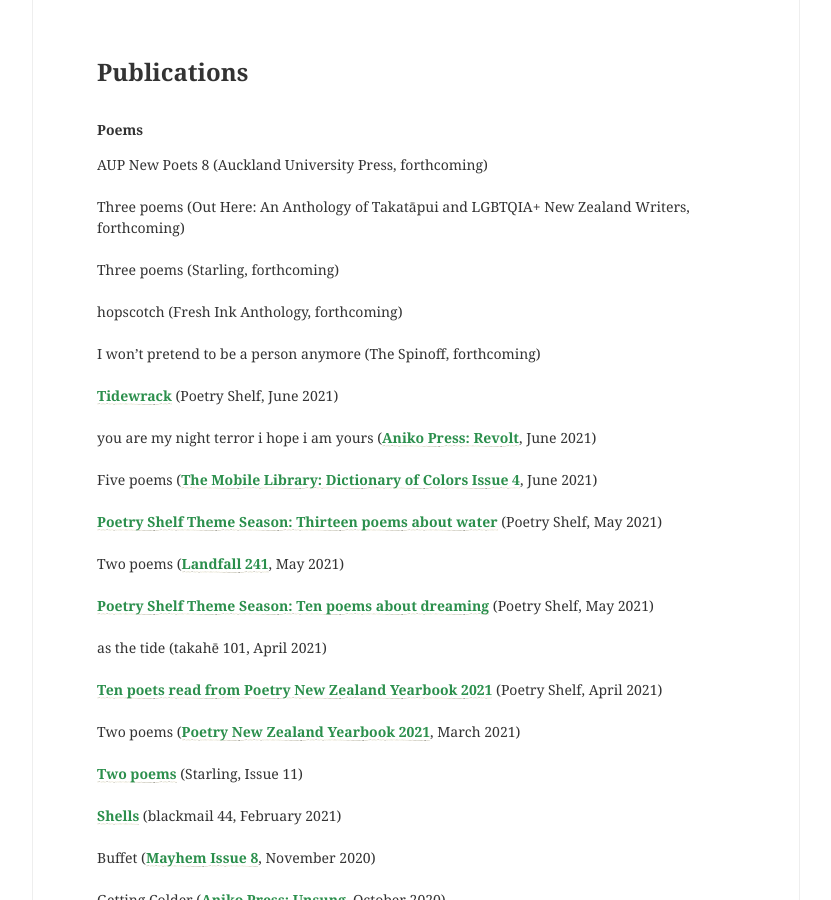
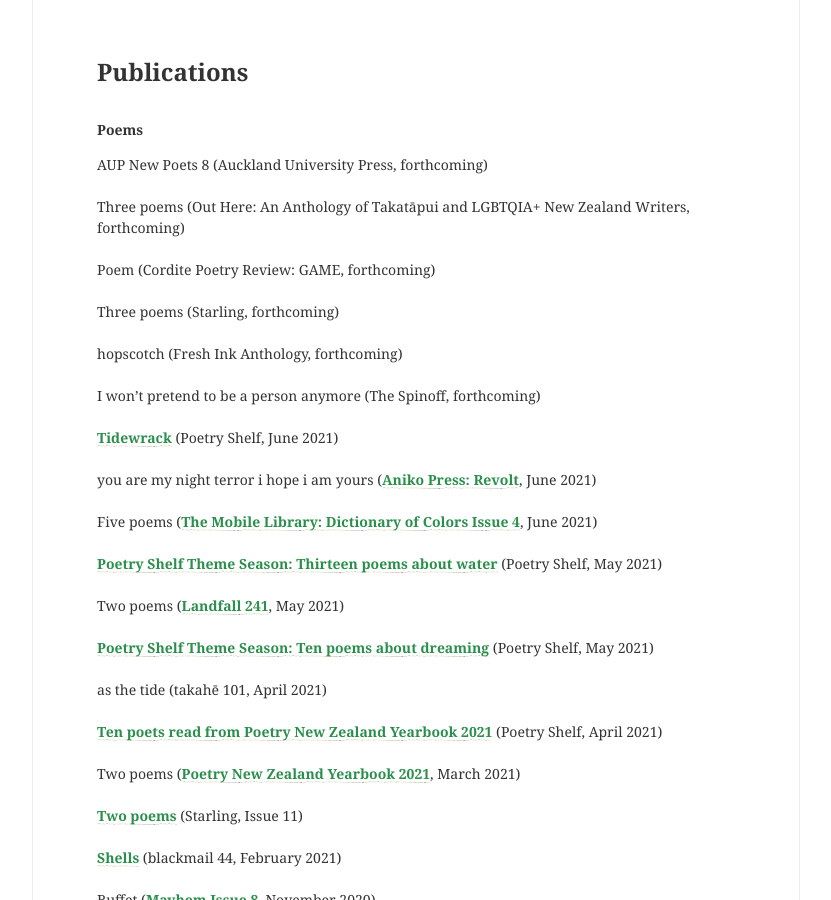
Before and after one commit to lilyholloway/lilyholloway.github.io, a Jekyll site: the page built from cv.md, in a window 1280 px wide and 900 px high, scrolled down 322 px. Shown: the whole window, without its empty margins (224-1055 px from the left). Built offline with Jekyll 4.4.1, drawn with Linux system fonts in a browser that asks for light colours; nearby versions of some CDN libraries.

Commit message:
Update cv.md

```diff
--- a/cv.md
+++ b/cv.md
@@ -9,6 +9,8 @@
 AUP New Poets 8 (Auckland University Press, forthcoming)<br>
 <br>
 Three poems (Out Here: An Anthology of Takatāpui and LGBTQIA+ New Zealand Writers, forthcoming)<br>
+<br>
+Poem (Cordite Poetry Review: GAME, forthcoming)<br>
 <br>
 Three poems (Starling, forthcoming)<br>
 <br>
```
